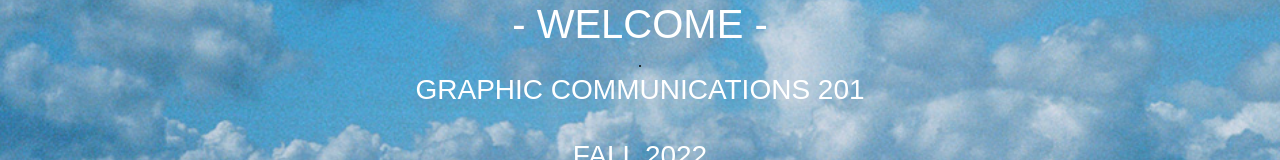
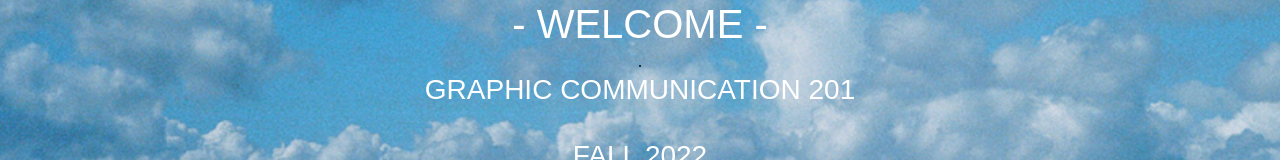
Before and after one commit to lexivalverde/mycontactpage, a plain HTML site: page index.html in a window 1280 px wide. Shown: the part 732-892 px from the top of the page. Drawn offline with Linux system fonts and the light colour scheme.

Commit message:
Critique Upload
small changes with code from feedback from peers.

```diff
--- a/index.html
+++ b/index.html
@@ -14,7 +14,7 @@
     <div class="center">
     <img id="logo" src="images/customlogo@2x.png" alt="Lexi Valverde" width="600">
     <h1>- WELCOME -</h1>.
-    <h2>GRAPHIC COMMUNICATIONS 201</h2>
+    <h2>GRAPHIC COMMUNICATION 201</h2>
     <p>FALL 2022</p>
     <nav>
         <ul>
```
